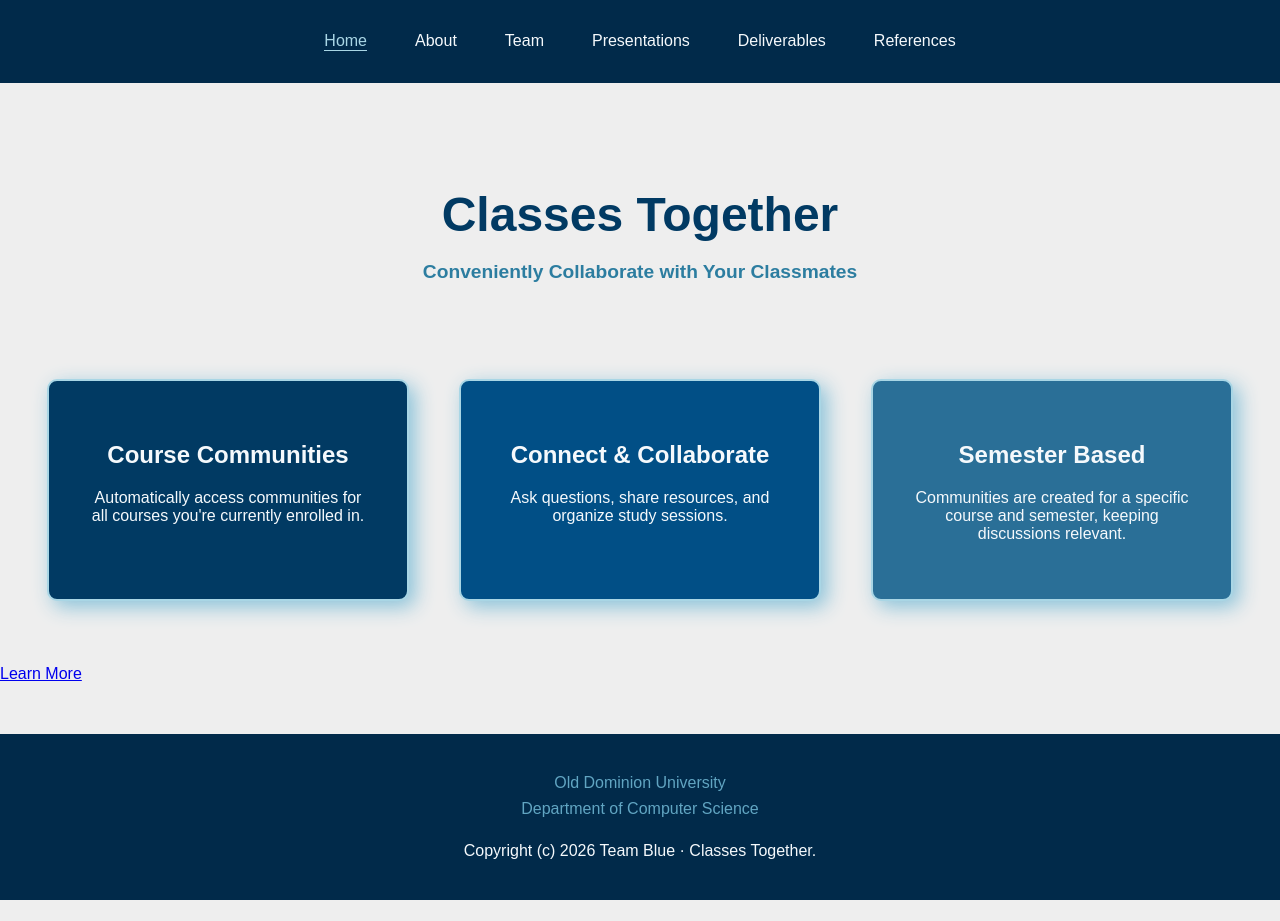
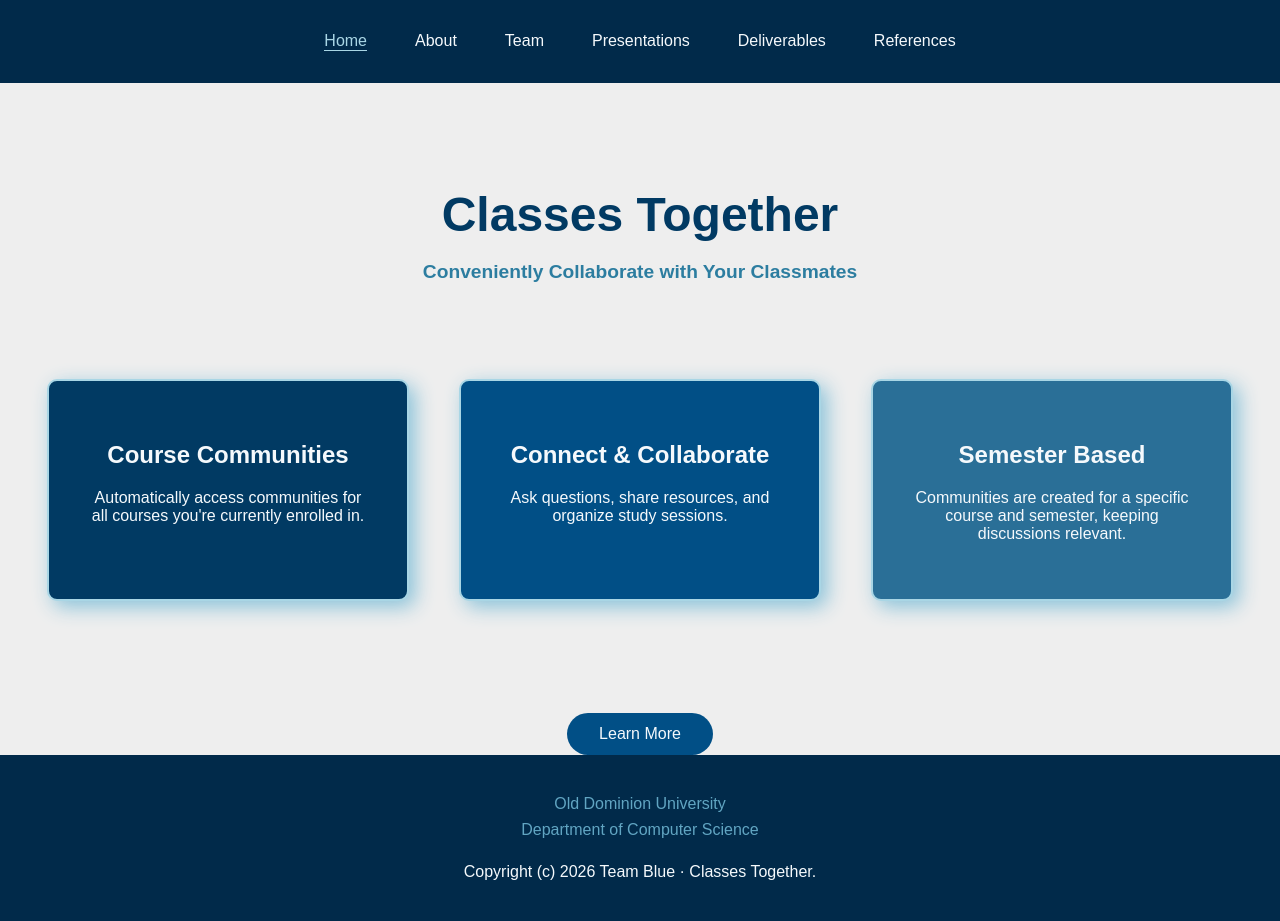
Before and after one commit to classes-together/classes-together.github.io, a Jekyll site: the page built from index.html, in a window 1280 px wide. Built offline with Jekyll 4.4.1, drawn with Linux system fonts in a browser that asks for light colours; before the commit the page ends 900 px from its top, so only the background shows below that.

Commit message:
Style the learn more button

```diff
--- a/assets/css/style.css
+++ b/assets/css/style.css
@@ -148,3 +148,23 @@ footer .copyright {
 .feature:nth-child(3) {
   background-color: var(--blue-medium-dark);
 }
+
+/*
+ * LEARN MORE BUTTON
+ */
+.learn-more {
+  display: block;
+  width: fit-content;
+  margin: 3rem auto 0;
+  padding: 0.75rem 2rem;
+
+  background-color: var(--blue-primary);
+  color: var(--text-light);
+
+  text-decoration: none;
+  border-radius: 999px;
+}
+
+.learn-more:hover {
+  background-color: var(--blue-mid-light);
+}
```
